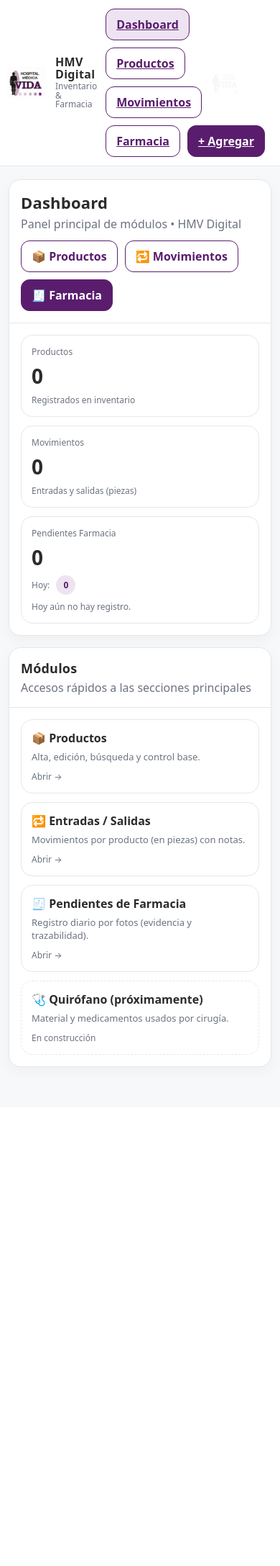
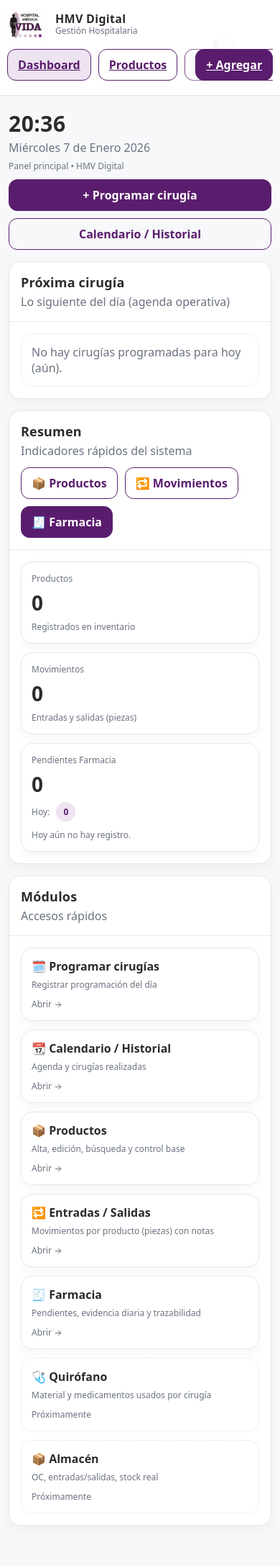
Before and after one commit to MauricioCastro2019/inventario-hospitalario-flask, a Flask app: page /dashboard in a window 390 px wide. Shown: the whole page at 72% size. Before the commit the page ends 1488 px from the top, so only its background shows below. Run offline with Flask 3, Linux system fonts and the light colour scheme; data that the repository does not hold is empty.

Commit message:
UI mobile-first: dashboard + topbar scroll + branding dinámico

```diff
--- a/static/css/theme.css
+++ b/static/css/theme.css
@@ -122,13 +122,6 @@ img{
   font-size: 12px;
   color: var(--hmv-muted);
   margin-top: 2px;
-}
-
-.hmv-topbar-actions{
-  display:flex;
-  align-items:center;
-  gap:10px;
-  flex-wrap: wrap;
 }
 
 /* Compat: si algún template usa <img> sin class="hmv-logo" dentro de .hmv-brand */
@@ -448,3 +441,196 @@ input:focus, select:focus, textarea:focus{
     opacity: 0.04;
   }
 }
+
+/* =========================
+   DASHBOARD (mobile-first)
+========================= */
+.dash-wrap{
+  display:flex;
+  flex-direction:column;
+  gap:16px;
+}
+
+.dash-head{
+  display:flex;
+  flex-direction:column;
+  gap:10px;
+}
+
+.dash-clock{
+  font-size:30px;
+  font-weight:900;
+  letter-spacing:.5px;
+}
+.dash-date{
+  color: var(--hmv-muted);
+  margin-top:2px;
+}
+.dash-muted{
+  color: var(--hmv-muted);
+  font-size:12px;
+  margin-top:6px;
+}
+
+.dash-quick{
+  display:flex;
+  gap:10px;
+  flex-wrap:wrap;
+}
+
+.dash-next-card{
+  display:flex;
+  align-items:center;
+  justify-content:space-between;
+  gap:12px;
+  background: var(--hmv-card);
+  border:1px solid var(--hmv-border);
+  border-radius: var(--hmv-radius);
+  padding:14px;
+  box-shadow: var(--hmv-shadow);
+}
+.dash-next-name{ font-weight:900; font-size:16px; }
+.dash-next-meta{ color: var(--hmv-muted); font-size:12px; margin-top:2px; }
+.dash-next-empty{
+  background: var(--hmv-card);
+  border:1px dashed var(--hmv-border);
+  border-radius: var(--hmv-radius);
+  padding:14px;
+  color: var(--hmv-muted);
+}
+
+.dash-stats{
+  display:grid;
+  grid-template-columns: 1fr;
+  gap:12px;
+}
+.dash-stat{
+  background: var(--hmv-card);
+  border:1px solid var(--hmv-border);
+  border-radius: var(--hmv-radius);
+  padding:14px;
+  box-shadow: var(--hmv-shadow);
+}
+.dash-stat-label{ color: var(--hmv-muted); font-size:12px; }
+.dash-stat-value{ font-size:28px; font-weight:900; margin-top:6px; }
+.dash-stat-sub{ color: var(--hmv-muted); font-size:12px; margin-top:6px; }
+.dash-stat-hint{ color: var(--hmv-muted); font-size:12px; margin-top:10px; }
+
+.dash-grid{
+  display:grid;
+  grid-template-columns: 1fr;
+  gap:12px;
+}
+
+.dash-card{
+  display:block;
+  text-decoration:none;
+  color:inherit;
+  background: var(--hmv-card);
+  border:1px solid var(--hmv-border);
+  border-radius: var(--hmv-radius);
+  padding:14px;
+  box-shadow: var(--hmv-shadow);
+}
+
+.dash-card-title{ font-weight:900; font-size:16px; }
+.dash-card-desc{ color: var(--hmv-muted); font-size:12px; margin-top:6px; }
+.dash-card-foot{ color: var(--hmv-muted); font-size:12px; margin-top:10px; }
+
+.dash-card--ghost{
+  border-style:dashed;
+  box-shadow:none;
+}
+
+/* Tablet+ */
+@media (min-width: 768px){
+  .dash-head{
+    flex-direction:row;
+    align-items:flex-start;
+    justify-content:space-between;
+  }
+  .dash-grid{ grid-template-columns: 1fr 1fr; }
+  .dash-stats{ grid-template-columns: 1fr 1fr 1fr; }
+}
+/* =========================
+   TOPBAR: Mobile PRO (final)
+========================= */
+
+/* En desktop: ya estás bien con flex-wrap */
+.hmv-topbar-actions{
+  display:flex;
+  align-items:center;
+  gap:10px;
+  flex-wrap:wrap;
+}
+  /* Ocultar scrollbar horizontal (sensación app) */
+  .hmv-topbar-actions{
+    scrollbar-width: none;           /* Firefox */
+  }
+
+  .hmv-topbar-actions::-webkit-scrollbar{
+    display: none;                   /* Chrome / Safari */
+  }
+
+
+/* En móvil: menú tipo “fila deslizable” + CTA pegado */
+@media (max-width: 768px){
+  .hmv-topbar-inner{
+    align-items:flex-start;
+  }
+
+  /* Brand arriba, acciones abajo */
+  .hmv-topbar-inner{
+    flex-direction: column;
+  }
+
+  .hmv-topbar-actions{
+    width:100%;
+    overflow-x:auto;
+    -webkit-overflow-scrolling: touch;
+    display:flex;
+    flex-wrap:nowrap;          /* clave para que no se vayan abajo */
+    gap:10px;
+    padding-bottom:8px;
+  }
+
+  .hmv-topbar-actions a{
+    white-space:nowrap;
+    flex: 0 0 auto;
+  }
+
+  /* CTA + Agregar siempre visible al final de la fila */
+  .hmv-cta{
+    position: sticky;
+    right: 0;
+    z-index: 2;
+    box-shadow: -10px 0 14px rgba(247,248,250,.85); /* “velo” suave al fondo */
+  }
+
+  /* Que el watermark no estorbe visualmente en móvil */
+  .hmv-topbar::after{
+    opacity: 0.03;
+  }
+}
+
+/* =========================
+   DASHBOARD: Micro ajustes PRO
+========================= */
+
+/* En móvil, los botones rápidos que respiren */
+@media (max-width: 576px){
+  .dash-quick a{
+    width: 100%;
+    justify-content:center;
+  }
+
+  .dash-next-card{
+    flex-direction: column;
+    align-items: stretch;
+  }
+
+  .dash-next-card a{
+    width:100%;
+    justify-content:center;
+  }
+}
--- a/templates/base.html
+++ b/templates/base.html
@@ -25,12 +25,12 @@
         >
         <span class="hmv-brand-text">
           <span class="hmv-brand-title">HMV Digital</span>
-          <span class="hmv-brand-subtitle">Inventario & Farmacia</span>
+          <span class="hmv-brand-subtitle">{{ page_subtitle or "Gestión Hospitalaria" }}</span>
         </span>
       </a>
 
       <!-- Acciones / navegación -->
-      <div class="hmv-topbar-actions">
+      <nav class="hmv-topbar-actions" aria-label="Navegación principal">
         <a class="btn-hmv-outline {% if request.endpoint == 'dashboard' %}is-active{% endif %}"
            href="{{ url_for('dashboard') }}">Dashboard</a>
 
@@ -43,8 +43,9 @@
         <a class="btn-hmv-outline {% if request.endpoint in ['farmacia_pendientes','farmacia_pendientes_nuevo','farmacia_pendiente_detalle'] %}is-active{% endif %}"
            href="{{ url_for('farmacia_pendientes') }}">Farmacia</a>
 
-        <a class="btn-hmv" href="{{ url_for('agregar') }}">+ Agregar</a>
-      </div>
+        <a class="btn-hmv hmv-cta"
+           href="{{ url_for('agregar') }}">+ Agregar</a>
+      </nav>
 
     </div>
   </header>
--- a/templates/dashboard.html
+++ b/templates/dashboard.html
@@ -3,16 +3,58 @@
 
 {% block content %}
 
-  <!-- HERO / RESUMEN -->
-  <section class="hmv-card" style="margin: 16px 0;">
+<section class="dash-wrap">
+
+  <!-- HEAD: Hora + Fecha + Acciones rápidas -->
+  <div class="dash-head">
+    <div class="dash-time">
+      <div class="dash-clock" id="clock">--:--</div>
+      <div class="dash-date" id="date">--</div>
+      <div class="dash-muted">Panel principal • HMV Digital</div>
+    </div>
+
+    <div class="dash-quick">
+      <!-- Rutas aún no existen: dejamos # para no romper -->
+      <a class="hmv-btn-primary" href="#" style="text-decoration:none;">+ Programar cirugía</a>
+      <a class="hmv-btn-outline" href="#" style="text-decoration:none;">Calendario / Historial</a>
+    </div>
+  </div>
+
+  <!-- Próxima cirugía -->
+  <section class="hmv-card">
     <div class="hmv-card-header">
       <div>
-        <div class="hmv-title" style="font-size: 22px;">Dashboard</div>
-        <div class="hmv-muted" style="margin-top: 4px;">
-          Panel principal de módulos • HMV Digital
+        <div class="hmv-title" style="font-size: 18px;">Próxima cirugía</div>
+        <div class="hmv-muted" style="margin-top: 4px;">Lo siguiente del día (agenda operativa)</div>
+      </div>
+    </div>
+
+    <div class="hmv-card-body">
+      {% if proxima_cirugia %}
+        <div class="dash-next-card">
+          <div class="dash-next-main">
+            <div class="dash-next-name">{{ proxima_cirugia.tipo }}</div>
+            <div class="dash-next-meta">
+              {{ proxima_cirugia.hora }} · Qx {{ proxima_cirugia.quirofano }} · {{ proxima_cirugia.medico }}
+            </div>
+          </div>
+          <a class="hmv-btn-outline" href="#" style="text-decoration:none;">Ver</a>
         </div>
+      {% else %}
+        <div class="dash-next-empty">
+          No hay cirugías programadas para hoy (aún).
+        </div>
+      {% endif %}
+    </div>
+  </section>
+
+  <!-- KPIs -->
+  <section class="hmv-card">
+    <div class="hmv-card-header">
+      <div>
+        <div class="hmv-title" style="font-size: 18px;">Resumen</div>
+        <div class="hmv-muted" style="margin-top: 4px;">Indicadores rápidos del sistema</div>
       </div>
-
       <div class="hmv-actions">
         <a class="hmv-btn-outline" href="{{ url_for('productos') }}">📦 Productos</a>
         <a class="hmv-btn-outline" href="{{ url_for('movimientos') }}">🔁 Movimientos</a>
@@ -21,38 +63,31 @@
     </div>
 
     <div class="hmv-card-body">
-      <!-- KPIs -->
-      <div style="display:grid; grid-template-columns:repeat(auto-fit,minmax(220px,1fr)); gap:12px;">
+      <div class="dash-stats">
 
-        <div class="hmv-section" style="margin:0;">
-          <div class="hmv-muted" style="font-size:12px;">Productos</div>
-          <div style="font-weight:900; font-size:28px; margin-top:6px;">{{ productos_count }}</div>
-          <div class="hmv-muted" style="font-size:12px; margin-top:6px;">Registrados en inventario</div>
+        <div class="dash-stat">
+          <div class="dash-stat-label">Productos</div>
+          <div class="dash-stat-value">{{ productos_count }}</div>
+          <div class="dash-stat-sub">Registrados en inventario</div>
         </div>
 
-        <div class="hmv-section" style="margin:0;">
-          <div class="hmv-muted" style="font-size:12px;">Movimientos</div>
-          <div style="font-weight:900; font-size:28px; margin-top:6px;">{{ movimientos_count }}</div>
-          <div class="hmv-muted" style="font-size:12px; margin-top:6px;">Entradas y salidas (piezas)</div>
+        <div class="dash-stat">
+          <div class="dash-stat-label">Movimientos</div>
+          <div class="dash-stat-value">{{ movimientos_count }}</div>
+          <div class="dash-stat-sub">Entradas y salidas (piezas)</div>
         </div>
 
-        <div class="hmv-section" style="margin:0;">
-          <div class="hmv-muted" style="font-size:12px;">Pendientes Farmacia</div>
-          <div style="font-weight:900; font-size:28px; margin-top:6px;">{{ pendientes_count }}</div>
-
-          <div class="hmv-muted" style="font-size:12px; margin-top:6px;">
-            Hoy:
-            <span class="badge-hmv" style="margin-left:6px;">{{ pendientes_hoy }}</span>
+        <div class="dash-stat">
+          <div class="dash-stat-label">Pendientes Farmacia</div>
+          <div class="dash-stat-value">{{ pendientes_count }}</div>
+          <div class="dash-stat-sub">
+            Hoy: <span class="badge-hmv" style="margin-left:6px;">{{ pendientes_hoy }}</span>
           </div>
 
           {% if pendientes_hoy|int > 0 %}
-            <div class="hmv-muted" style="font-size:12px; margin-top:8px;">
-              Hay evidencia registrada hoy.
-            </div>
+            <div class="dash-stat-hint">Hay evidencia registrada hoy.</div>
           {% else %}
-            <div class="hmv-muted" style="font-size:12px; margin-top:8px;">
-              Hoy aún no hay registro.
-            </div>
+            <div class="dash-stat-hint">Hoy aún no hay registro.</div>
           {% endif %}
         </div>
 
@@ -65,55 +100,88 @@
     <div class="hmv-card-header">
       <div>
         <div class="hmv-title" style="font-size: 18px;">Módulos</div>
-        <div class="hmv-muted" style="margin-top: 4px;">
-          Accesos rápidos a las secciones principales
-        </div>
+        <div class="hmv-muted" style="margin-top: 4px;">Accesos rápidos</div>
       </div>
     </div>
 
     <div class="hmv-card-body">
-      <div style="display:grid; grid-template-columns:repeat(auto-fit,minmax(260px,1fr)); gap:12px;">
+      <div class="dash-grid">
 
-        <a href="{{ url_for('productos') }}" style="text-decoration:none; color:inherit;">
-          <article class="hmv-section hmv-module-card" style="margin:0;">
-            <div style="font-weight:900; font-size:16px;">📦 Productos</div>
-            <div class="hmv-muted" style="font-size:13px; margin-top:6px;">
-              Alta, edición, búsqueda y control base.
-            </div>
-            <div class="hmv-muted" style="font-size:12px; margin-top:10px;">Abrir →</div>
-          </article>
+        <!-- Cirugías -->
+        <a href="#" class="dash-card">
+          <div class="dash-card-title">🗓️ Programar cirugías</div>
+          <div class="dash-card-desc">Registrar programación del día</div>
+          <div class="dash-card-foot">Abrir →</div>
         </a>
 
-        <a href="{{ url_for('movimientos') }}" style="text-decoration:none; color:inherit;">
-          <article class="hmv-section hmv-module-card" style="margin:0;">
-            <div style="font-weight:900; font-size:16px;">🔁 Entradas / Salidas</div>
-            <div class="hmv-muted" style="font-size:13px; margin-top:6px;">
-              Movimientos por producto (en piezas) con notas.
-            </div>
-            <div class="hmv-muted" style="font-size:12px; margin-top:10px;">Abrir →</div>
-          </article>
+        <a href="#" class="dash-card">
+          <div class="dash-card-title">📆 Calendario / Historial</div>
+          <div class="dash-card-desc">Agenda y cirugías realizadas</div>
+          <div class="dash-card-foot">Abrir →</div>
         </a>
 
-        <a href="{{ url_for('farmacia_pendientes') }}" style="text-decoration:none; color:inherit;">
-          <article class="hmv-section hmv-module-card" style="margin:0;">
-            <div style="font-weight:900; font-size:16px;">🧾 Pendientes de Farmacia</div>
-            <div class="hmv-muted" style="font-size:13px; margin-top:6px;">
-              Registro diario por fotos (evidencia y trazabilidad).
-            </div>
-            <div class="hmv-muted" style="font-size:12px; margin-top:10px;">Abrir →</div>
-          </article>
+        <!-- Inventario -->
+        <a href="{{ url_for('productos') }}" class="dash-card">
+          <div class="dash-card-title">📦 Productos</div>
+          <div class="dash-card-desc">Alta, edición, búsqueda y control base</div>
+          <div class="dash-card-foot">Abrir →</div>
         </a>
 
-        <article class="hmv-section" style="margin:0; border-style:dashed;">
-          <div style="font-weight:900; font-size:16px;">🩺 Quirófano (próximamente)</div>
-          <div class="hmv-muted" style="font-size:13px; margin-top:6px;">
-            Material y medicamentos usados por cirugía.
-          </div>
-          <div class="hmv-muted" style="font-size:12px; margin-top:10px;">En construcción</div>
-        </article>
+        <a href="{{ url_for('movimientos') }}" class="dash-card">
+          <div class="dash-card-title">🔁 Entradas / Salidas</div>
+          <div class="dash-card-desc">Movimientos por producto (piezas) con notas</div>
+          <div class="dash-card-foot">Abrir →</div>
+        </a>
+
+        <!-- Farmacia -->
+        <a href="{{ url_for('farmacia_pendientes') }}" class="dash-card">
+          <div class="dash-card-title">🧾 Farmacia</div>
+          <div class="dash-card-desc">Pendientes, evidencia diaria y trazabilidad</div>
+          <div class="dash-card-foot">Abrir →</div>
+        </a>
+
+        <!-- Próximos -->
+        <div class="dash-card dash-card--ghost">
+          <div class="dash-card-title">🩺 Quirófano</div>
+          <div class="dash-card-desc">Material y medicamentos usados por cirugía</div>
+          <div class="dash-card-foot">Próximamente</div>
+        </div>
+
+        <div class="dash-card dash-card--ghost">
+          <div class="dash-card-title">📦 Almacén</div>
+          <div class="dash-card-desc">OC, entradas/salidas, stock real</div>
+          <div class="dash-card-foot">Próximamente</div>
+        </div>
 
       </div>
     </div>
   </section>
 
+</section>
+
 {% endblock %}
+
+{% block scripts %}
+<script>
+  function pad(n){ return String(n).padStart(2,'0'); }
+
+  function tick(){
+    const now = new Date();
+    const h = pad(now.getHours());
+    const m = pad(now.getMinutes());
+
+    const dias = ["Domingo","Lunes","Martes","Miércoles","Jueves","Viernes","Sábado"];
+    const meses = ["Enero","Febrero","Marzo","Abril","Mayo","Junio","Julio","Agosto","Septiembre","Octubre","Noviembre","Diciembre"];
+
+    const dateStr = `${dias[now.getDay()]} ${now.getDate()} de ${meses[now.getMonth()]} ${now.getFullYear()}`;
+
+    const clock = document.getElementById("clock");
+    const date = document.getElementById("date");
+    if(clock) clock.textContent = `${h}:${m}`;
+    if(date) date.textContent = dateStr;
+  }
+
+  tick();
+  setInterval(tick, 15000);
+</script>
+{% endblock %}
```
